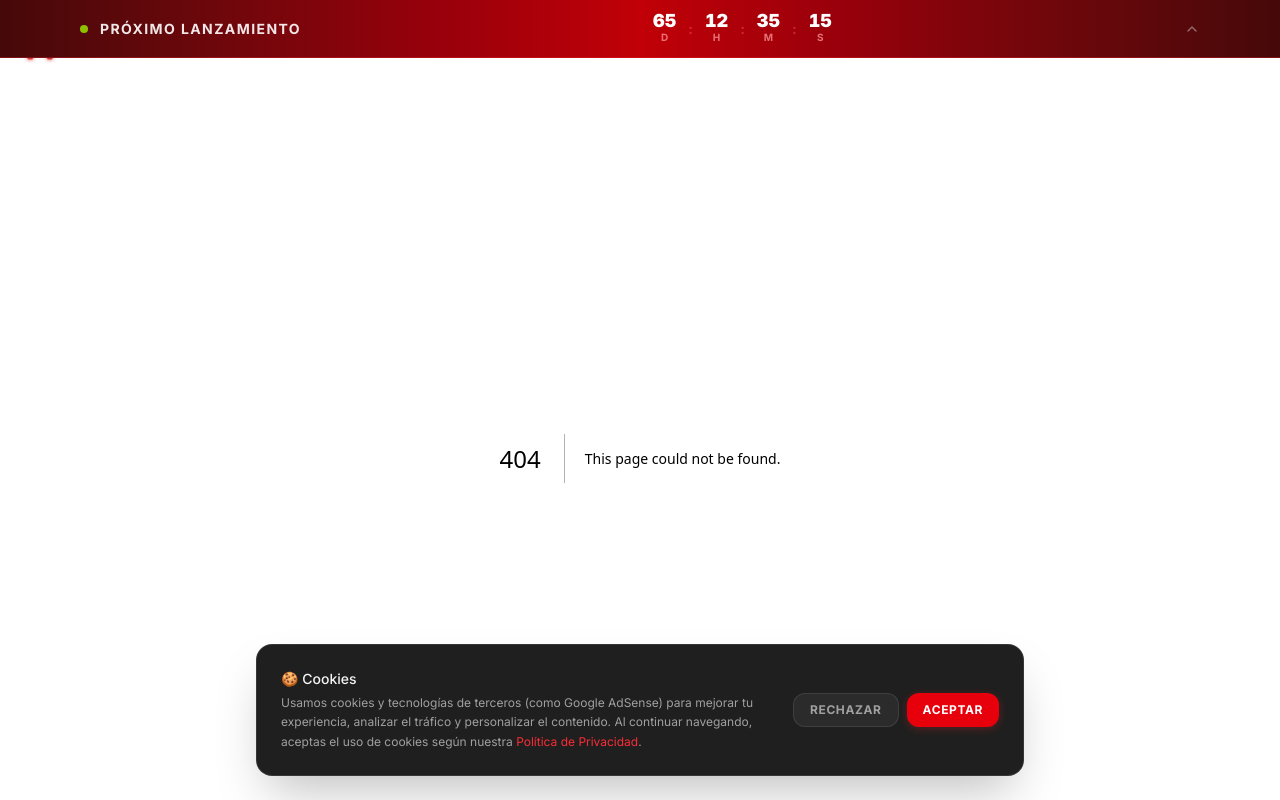
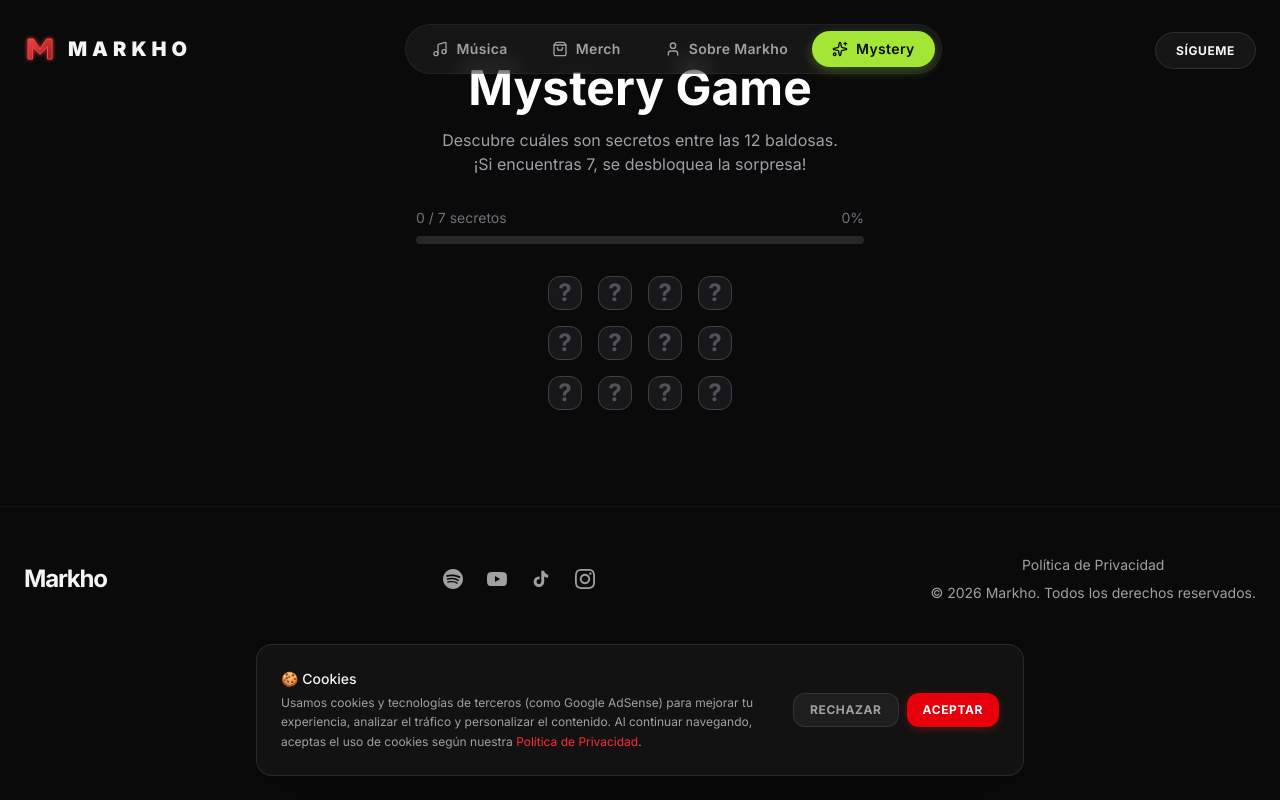
Before and after one commit to joel195xd/midec26.xyz, a Next.js app: page /mystery in a window 1280 px wide. Before the commit this address had no page. Shown: the top 800 px of the page. Built offline with nearby package versions, Linux system fonts and the light colour scheme.

Commit message:
feat: move mystery game to /mystery subpage, remove banner and homepage countdown

```diff
--- a/src/app/layout.tsx
+++ b/src/app/layout.tsx
@@ -6,7 +6,6 @@ import Navbar from "@/components/Navbar";
 import Footer from "@/components/Footer";
 import Providers from "@/components/Providers";
 import CookieConsent from "@/components/CookieConsent";
-import ReleaseBanner from "@/components/ReleaseBanner";
 
 const inter = Inter({
   variable: "--font-inter",
@@ -51,7 +50,6 @@ export default function RootLayout({
         />
       </head>
       <body className="min-h-full flex flex-col">
-        <ReleaseBanner />
         <Navbar />
         <Providers>
           {children}
--- /dev/null
+++ b/src/app/mystery/page.tsx
@@ -0,0 +1,199 @@
+"use client";
+
+import { useState, useCallback } from "react";
+import { motion, AnimatePresence } from "framer-motion";
+import {
+  Music,
+  Star,
+  Headphones,
+  Sparkles,
+  Gift,
+  Heart,
+  Zap,
+  Eye,
+  Crown,
+  Flame,
+  Gem,
+  Trophy,
+  PartyPopper,
+  RotateCcw,
+} from "lucide-react";
+import type { LucideIcon } from "lucide-react";
+
+const SECRETS = [Music, Star, Headphones, Sparkles, Gift];
+const DECOYS = [Heart, Zap, Eye, Crown, Flame, Gem, Trophy];
+const TOTAL_TILES = 12;
+const REVEAL_THRESHOLD = 7;
+
+function shuffleArray<T>(array: T[]): T[] {
+  const shuffled = [...array];
+  for (let i = shuffled.length - 1; i > 0; i--) {
+    const j = Math.floor(Math.random() * (i + 1));
+    [shuffled[i], shuffled[j]] = [shuffled[j], shuffled[i]];
+  }
+  return shuffled;
+}
+
+function generateTiles() {
+  const shuffled = shuffleArray([...SECRETS, ...DECOYS]);
+  return shuffled.map((Icon, index) => ({
+    id: index,
+    Icon,
+    revealed: false,
+  }));
+}
+
+export default function MysteryGamePage() {
+  const [tiles, setTiles] = useState(() => generateTiles());
+  const [revealedCount, setRevealedCount] = useState(0);
+  const [showMessage, setShowMessage] = useState(false);
+  const [completed, setCompleted] = useState(false);
+
+  const handleReveal = useCallback(
+    (id: number) => {
+      if (completed) return;
+      setTiles((prev) =>
+        prev.map((t) => (t.id === id ? { ...t, revealed: true } : t))
+      );
+      setRevealedCount((prev) => {
+        const next = prev + 1;
+        if (next >= REVEAL_THRESHOLD) {
+          setShowMessage(true);
+          setCompleted(true);
+        }
+        return next;
+      });
+    },
+    [completed]
+  );
+
+  const handleReset = useCallback(() => {
+    setTiles(generateTiles());
+    setRevealedCount(0);
+    setShowMessage(false);
+    setCompleted(false);
+  }, []);
+
+  return (
+    <main className="flex-1 flex flex-col items-center justify-center px-4 py-16">
+      <motion.h1
+        initial={{ opacity: 0, y: -20 }}
+        animate={{ opacity: 1, y: 0 }}
+        className="text-4xl md:text-5xl font-bold text-center mb-4 text-white"
+      >
+        Mystery Game
+      </motion.h1>
+      <motion.p
+        initial={{ opacity: 0 }}
+        animate={{ opacity: 1 }}
+        transition={{ delay: 0.2 }}
+        className="text-zinc-400 text-center mb-8 max-w-md"
+      >
+        Descubre cuáles son secretos entre las 12 baldosas.
+        <br />
+        ¡Si encuentras 7, se desbloquea la sorpresa!
+      </motion.p>
+
+      {/* Progress bar */}
+      <div className="w-full max-w-md mb-8">
+        <div className="flex justify-between text-sm text-zinc-500 mb-2">
+          <span>{revealedCount} / {REVEAL_THRESHOLD} secretos</span>
+          <span>{Math.min(100, Math.round((revealedCount / REVEAL_THRESHOLD) * 100))}%</span>
+        </div>
+        <div className="h-2 bg-zinc-800 rounded-full overflow-hidden">
+          <motion.div
+            className="h-full bg-gradient-to-r from-fuchsia-500 to-cyan-500"
+            initial={{ width: 0 }}
+            animate={{
+              width: `${Math.min(100, (revealedCount / REVEAL_THRESHOLD) * 100)}%`,
+            }}
+            transition={{ duration: 0.5, ease: "easeOut" }}
+          />
+        </div>
+      </div>
+
+      {/* Tile grid */}
+      <div className="grid grid-cols-3 md:grid-cols-4 gap-3 md:gap-4 max-w-lg mb-8">
+        {tiles.map((tile) => (
+          <motion.button
+            key={tile.id}
+            whileHover={!tile.revealed ? { scale: 1.05 } : undefined}
+            whileTap={!tile.revealed ? { scale: 0.95 } : undefined}
+            onClick={() => !tile.revealed && handleReveal(tile.id)}
+            className={`relative aspect-square rounded-xl flex items-center justify-center text-3xl transition-all duration-300 ${
+              tile.revealed
+                ? "bg-gradient-to-br from-fuchsia-600/40 to-cyan-600/40 border border-fuchsia-500/50 shadow-lg shadow-fuchsia-500/20"
+                : "bg-zinc-900 border border-zinc-700 hover:border-fuchsia-500/50 hover:bg-zinc-800 cursor-pointer"
+            }`}
+          >
+            <AnimatePresence mode="wait">
+              {tile.revealed ? (
+                <motion.div
+                  key="icon"
+                  initial={{ scale: 0, rotate: -180 }}
+                  animate={{ scale: 1, rotate: 0 }}
+                  transition={{ type: "spring", stiffness: 200, damping: 15 }}
+                >
+                  <tile.Icon className="w-8 h-8 text-fuchsia-300" />
+                </motion.div>
+              ) : (
+                <motion.div
+                  key="question"
+                  initial={{ opacity: 0 }}
+                  animate={{ opacity: 1 }}
+                  className="text-zinc-600 text-2xl font-bold"
+                >
+                  ?
+                </motion.div>
+              )}
+            </AnimatePresence>
+          </motion.button>
+        ))}
+      </div>
+
+      {/* Completion message */}
+      <AnimatePresence>
+        {showMessage && (
+          <motion.div
+            initial={{ opacity: 0, scale: 0.8, y: 20 }}
+            animate={{ opacity: 1, scale: 1, y: 0 }}
+            exit={{ opacity: 0, scale: 0.8 }}
+            className="text-center"
+          >
+            <PartyPopper className="w-12 h-12 text-yellow-400 mx-auto mb-4" />
+            <p className="text-2xl font-bold text-white mb-2">
+              ¡Sorpresa desbloqueada!
+            </p>
+            <p className="text-zinc-400 mb-6">
+              Algo increíble viene el 1 de Septiembre 2026. No te lo pierdas.
+            </p>
+            <motion.button
+              whileHover={{ scale: 1.05 }}
+              whileTap={{ scale: 0.95 }}
+              onClick={handleReset}
+              className="flex items-center gap-2 mx-auto px-6 py-3 bg-zinc-800 hover:bg-zinc-700 border border-zinc-600 rounded-xl text-white font-medium transition-colors"
+            >
+              <RotateCcw className="w-4 h-4" />
+              Jugar de nuevo
+            </motion.button>
+          </motion.div>
+        )}
+      </AnimatePresence>
+
+      {/* Reset button (before completion) */}
+      {!completed && revealedCount > 0 && (
+        <motion.button
+          initial={{ opacity: 0 }}
+          animate={{ opacity: 1 }}
+          whileHover={{ scale: 1.05 }}
+          whileTap={{ scale: 0.95 }}
+          onClick={handleReset}
+          className="flex items-center gap-2 mt-4 px-5 py-2.5 bg-zinc-900 hover:bg-zinc-800 border border-zinc-700 rounded-xl text-zinc-400 hover:text-white text-sm transition-colors"
+        >
+          <RotateCcw className="w-4 h-4" />
+          Reiniciar
+        </motion.button>
+      )}
+    </main>
+  );
+}
--- a/src/app/page.tsx
+++ b/src/app/page.tsx
@@ -4,8 +4,6 @@ import AdBanner from "@/components/AdBanner";
 import ScrollReveal from "@/components/ScrollReveal";
 import Testimonials from "@/components/Testimonials";
 import PhotoGallery from "@/components/PhotoGallery";
-import Countdown from "@/components/Countdown";
-import MysteryGame from "@/components/MysteryGame";
 
 export default function Home() {
   return (
@@ -17,10 +15,8 @@ export default function Home() {
         <Gallery />
       </ScrollReveal>
       <AdBanner slot="0000000000" />
-      <MysteryGame />
       <Testimonials />
       <PhotoGallery />
-      <Countdown />
     </main>
   );
 }
--- a/src/components/Navbar.tsx
+++ b/src/components/Navbar.tsx
@@ -4,12 +4,13 @@ import { useState, useEffect } from "react";
 import Link from "next/link";
 import { usePathname } from "next/navigation";
 import { NAV_LINKS } from "@/lib/constants";
-import { Music, ShoppingBag, User } from "lucide-react";
+import { Music, ShoppingBag, User, Sparkles } from "lucide-react";
 
 const ICON_MAP: Record<string, React.ElementType> = {
   music: Music,
   shoppingBag: ShoppingBag,
   user: User,
+  sparkles: Sparkles,
 };
 
 export default function Navbar() {
--- a/src/lib/constants.ts
+++ b/src/lib/constants.ts
@@ -17,6 +17,7 @@ export const NAV_LINKS = [
   { label: "Música", href: "/musica", icon: "music" },
   { label: "Merch", href: "/merch", icon: "shoppingBag" },
   { label: "Sobre Markho", href: "/sobre", icon: "user" },
+  { label: "Mystery", href: "/mystery", icon: "sparkles" },
 ] as const;
 
 export const TRACKS = [
```
